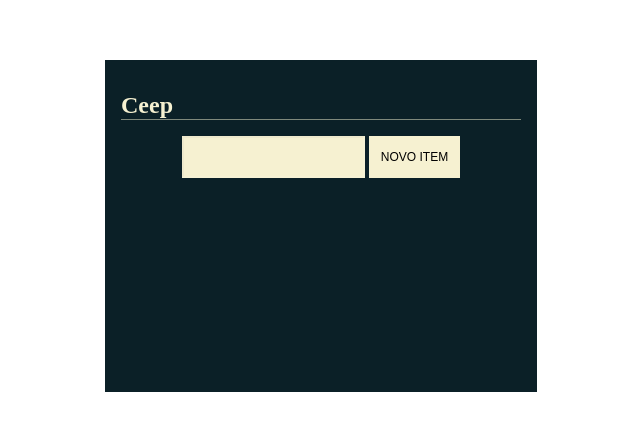
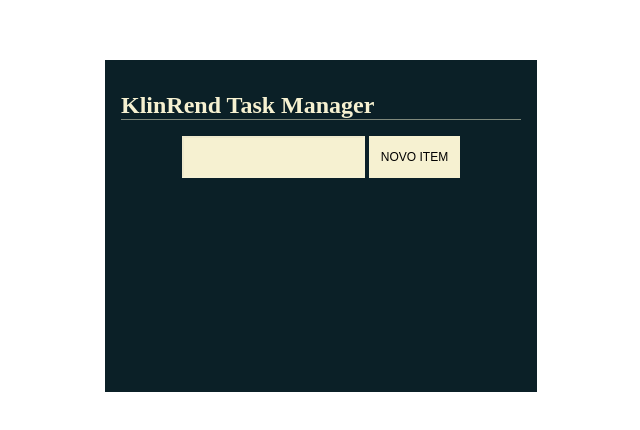
Before and after one commit to KlinRend/alura-git-task, a plain HTML site: page index.html in a window 1280 px wide. Shown: the part 174-604 px from the top of the page, without its empty margins (319-959 px from the left). Drawn offline with Linux system fonts and the light colour scheme; a web font is replaced by a local one.

Commit message:
Modificando nome do aplicativo

```diff
--- a/index.html
+++ b/index.html
@@ -14,7 +14,7 @@
     <div class="app">
       <div class="todo-list">
         <h1 class="title">
-          Ceep
+          KlinRend Task Manager
         </h1>
 
         <form class="form" action="">
```
